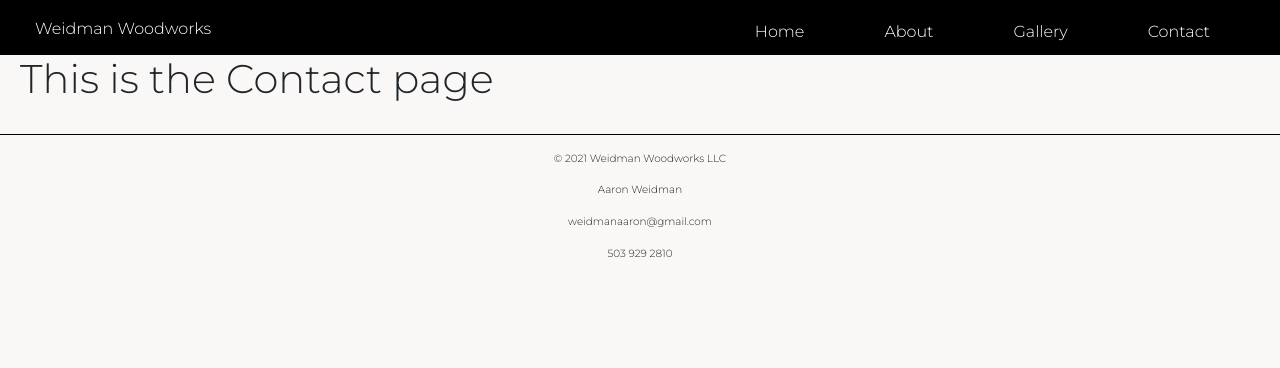
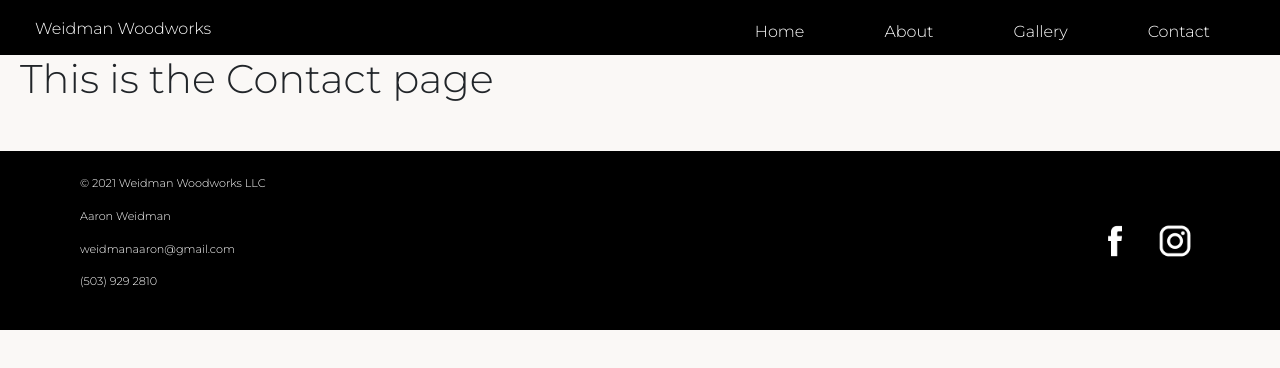
Before and after one commit to Saul-Ordonez/weidman-woodworks, a React (Create React App) app: page /#/contact in a window 1280 px wide. Shown: the top 368 px of the page. Built offline with nearby package versions, Linux system fonts and the light colour scheme.

Commit message:
add social icons and style

```diff
--- a/src/components/Footer.jsx
+++ b/src/components/Footer.jsx
@@ -1,19 +1,31 @@
 import React from 'react';
-import styles from './footer.module.css'
+import styles from './footer.module.css';
+import facebookLogo from '../Images/WW_images/facebook-icon.png'
+import instagramLogo from '../Images/WW_images/instagram-icon.png'
 
 const Footer = () => {
   return (
     <React.Fragment>
       <footer className={styles.container}>
-        <div className={styles.footerText}>
-          <p>© 2021 Weidman Woodworks LLC</p>
-          <p>Aaron Weidman</p>
-          <p>weidmanaaron@gmail.com</p>
-          <p>503 929 2810</p>
+        <div className={styles.row}>
+          <div className={styles.footerText}>
+            <p>© 2021 Weidman Woodworks LLC</p>
+            <p>Aaron Weidman</p>
+            <p>weidmanaaron@gmail.com</p>
+            <p>(503) 929 2810</p>
+          </div>
+          <div className={styles.mediaIconsWrapper}>
+            <a href="https://www.facebook.com/Weidman-Woodworks-237355887470641/">
+              <img  className={styles.mediaIconsImg} src={facebookLogo} alt="Facebook Link" />
+            </a>
+            <a href="https://www.instagram.com/weidman_woodworks/?hl=en">
+              <img  className={styles.mediaIconsImg} src={instagramLogo} alt="Instagram Link" />
+            </a>
+          </div>
         </div>
       </footer>
     </React.Fragment>
   );
-}
+};
 
 export default Footer;
--- a/src/components/footer.module.css
+++ b/src/components/footer.module.css
@@ -1,13 +1,34 @@
 .container {
   width: 100%;
-  border-top: 1px solid black;
-  display: flex;
-  justify-content: center;
+  background-color: black;
   padding: 1.5em 0;
-  font-size: .65rem;
   margin-top: 3em;
 }
 
+.row {
+  display: flex;
+  justify-content: space-between;
+
+}
+
 .footerText {
-  text-align: center;
+  /* border: 1px solid red; */
+  margin-left: 5rem;
+  font-size: .7rem;
+  /* text-align: center; */
+  color: white;
 }
+
+.mediaIconsWrapper {
+  /* border: 1px solid blue; */
+  margin-right: 5rem;
+  display: flex;
+  align-items: center;
+  justify-content: space-between;
+  width: 110px;
+}
+
+.mediaIconsImg {
+  max-width: 50px;
+  /* border: 1px solid green; */
+}
```
Also changed, not shown: src/Images/WW_images/facebook-icon.png (added), src/Images/WW_images/instagram-icon.png (added).
